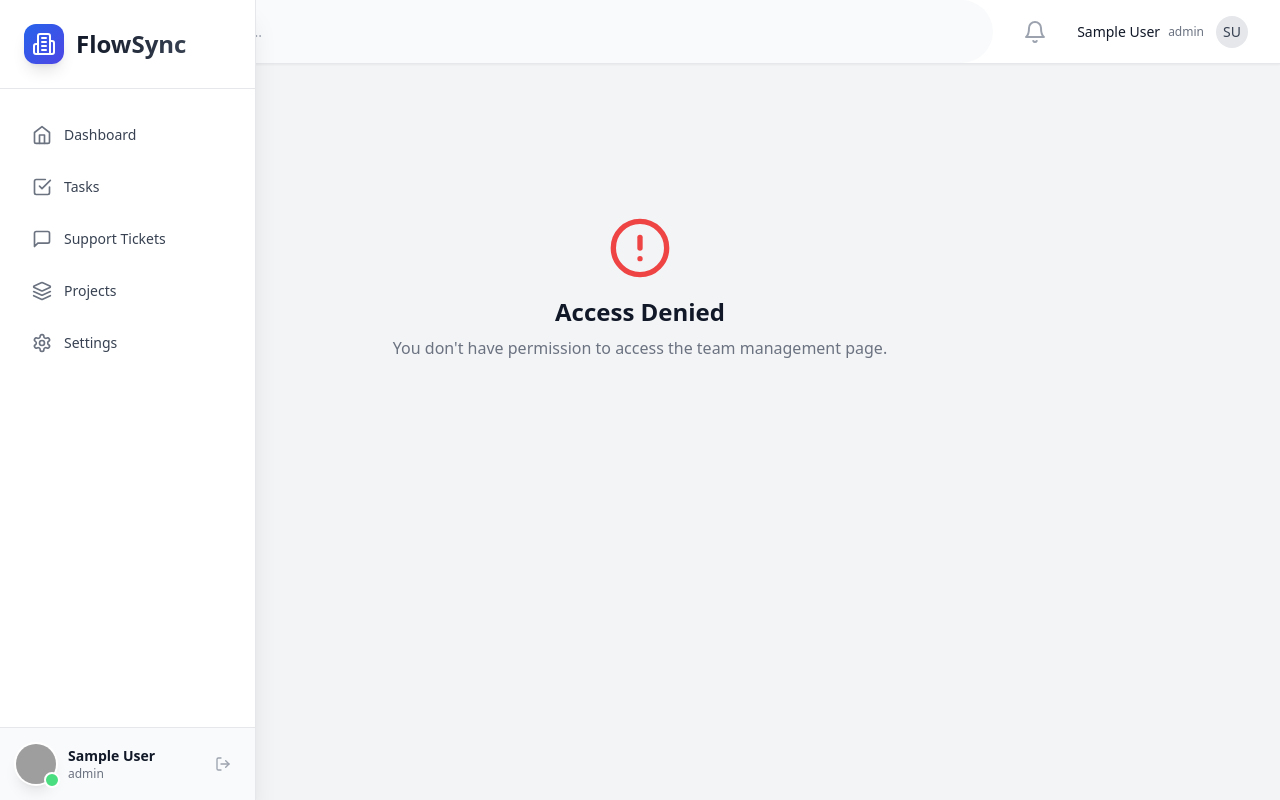
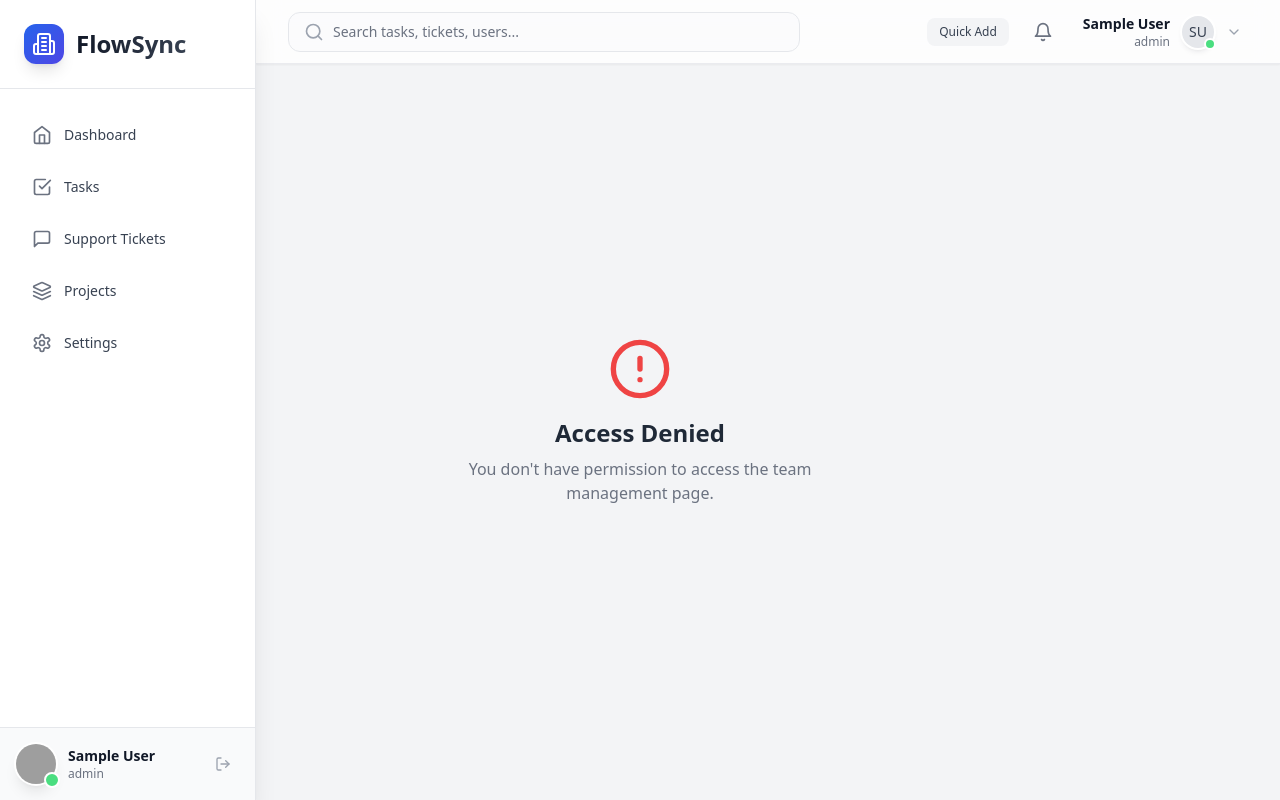
Before and after one commit to Alfredbisame/FlowSync, a React (Vite) app: page /team in a window 1280 px wide. Built offline with nearby package versions, Linux system fonts and the light colour scheme; sample sign-in values are in the browser's storage; grey boxes are pictures that could not be loaded.

Commit message:
Enhance the layout and ui of this components

```diff
--- a/src/components/layout/Header.tsx
+++ b/src/components/layout/Header.tsx
@@ -1,5 +1,5 @@
-import React from 'react';
-import { Menu, Bell, User, Search } from 'lucide-react';
+import React, { useState } from 'react';
+import { Menu, Bell, User, Search, ChevronDown, Settings, LogOut } from 'lucide-react';
 import { useAuth } from '../../context/AuthContext';
 import { useNotifications } from '../../context/NotificationContext';
 import Avatar from '../ui/Avatar';
@@ -10,14 +10,16 @@ interface HeaderProps {
 }
 
 const Header: React.FC<HeaderProps> = ({ sidebarOpen, setSidebarOpen }) => {
-  const { currentUser } = useAuth();
+  const { currentUser, logout } = useAuth();
   const { unreadCount } = useNotifications();
+  const [isProfileOpen, setIsProfileOpen] = useState(false);
 
   return (
-    <header className="sticky top-0 z-10 flex h-16 shrink-0 items-center gap-x-4 border-b border-gray-200 bg-white px-4 shadow-sm sm:gap-x-6 sm:px-6 lg:px-8">
+    <header className="sticky top-0 z-40 flex h-16 shrink-0 items-center gap-x-4 border-b border-gray-200/80 bg-white/80 backdrop-blur-md px-4 shadow-sm lg:ml-64 sm:gap-x-6 sm:px-6 lg:px-8">
+      {/* Mobile menu button */}
       <button
         type="button"
-        className="-m-2.5 p-2.5 text-gray-700 lg:hidden"
+        className="-m-2.5 p-2.5 text-gray-700 hover:text-gray-900 hover:bg-gray-100 rounded-lg transition-all duration-200 lg:hidden"
         onClick={() => setSidebarOpen(true)}
       >
         <span className="sr-only">Open sidebar</span>
@@ -27,41 +29,120 @@ const Header: React.FC<HeaderProps> = ({ sidebarOpen, setSidebarOpen }) => {
       {/* Separator */}
       <div className="h-6 w-px bg-gray-200 lg:hidden" aria-hidden="true" />
 
-      <div className="flex flex-1 gap-x-4 self-stretch lg:gap-x-6">
-        <div className="relative flex flex-1 items-center">
-          <Search className="pointer-events-none absolute left-4 h-5 w-5 text-gray-400" aria-hidden="true" />
+      <div className="flex flex-1 items-center justify-between self-stretch lg:gap-x-6">
+        {/* Search bar */}
+        <div className="relative flex flex-1 items-center max-w-lg">
+          <div className="relative w-full">
+            <Search className="pointer-events-none absolute left-4 top-1/2 -translate-y-1/2 h-5 w-5 text-gray-400" aria-hidden="true" />
             <input
               type="search"
               placeholder="Search tasks, tickets, users..."
-            className="h-full w-full border-0 bg-gray-50 py-3 pl-11 pr-4 text-gray-900 focus:ring-2 focus:ring-inset focus:ring-blue-600 sm:text-sm rounded-full"
+              className="h-10 w-full border border-gray-200 bg-gray-50/50 py-2 pl-11 pr-4 text-gray-900 placeholder:text-gray-500 focus:border-blue-500 focus:bg-white focus:ring-2 focus:ring-blue-500/20 sm:text-sm rounded-xl transition-all duration-200 hover:bg-white"
             />
           </div>
+        </div>
 
-        <div className="flex items-center gap-x-4 lg:gap-x-6">
+        <div className="flex items-center gap-x-3 lg:gap-x-4">
+          {/* Quick actions */}
+          <div className="hidden md:flex items-center gap-x-2">
+            <button className="inline-flex items-center px-3 py-1.5 text-xs font-medium text-gray-700 bg-gray-100 hover:bg-gray-200 rounded-lg transition-all duration-200">
+              Quick Add
+            </button>
+          </div>
+
           {/* Notification button */}
+          <div className="relative">
             <button
               type="button"
-            className="relative p-1.5 text-gray-400 hover:text-gray-500 rounded-full hover:bg-gray-100"
+              className="relative p-2 text-gray-500 hover:text-gray-700 hover:bg-gray-100 rounded-xl transition-all duration-200 group"
             >
               <span className="sr-only">View notifications</span>
-            <Bell className="h-6 w-6" aria-hidden="true" />
+              <Bell className="h-5 w-5 group-hover:scale-110 transition-transform duration-200" aria-hidden="true" />
               {unreadCount > 0 && (
-              <span className="absolute top-0 right-0 block h-5 w-5 rounded-full bg-red-500 text-xs text-white text-center leading-5">
+                <>
+                  <span className="absolute -top-1 -right-1 block h-5 w-5 rounded-full bg-gradient-to-r from-red-500 to-red-600 text-xs text-white text-center leading-5 shadow-lg animate-pulse">
                     {unreadCount > 9 ? '9+' : unreadCount}
                   </span>
+                  <span className="absolute -top-1 -right-1 block h-5 w-5 rounded-full bg-red-400 animate-ping"></span>
+                </>
               )}
             </button>
+          </div>
 
           {/* Profile dropdown */}
-          <div className="relative flex items-center gap-x-3">
-            <div className="hidden sm:flex sm:items-center sm:gap-x-2">
+          <div className="relative">
+            <button
+              type="button"
+              className="flex items-center gap-x-3 p-1.5 hover:bg-gray-100 rounded-xl transition-all duration-200 group"
+              onClick={() => setIsProfileOpen(!isProfileOpen)}
+            >
+              <div className="hidden sm:flex sm:flex-col sm:items-end sm:text-right">
+                <p className="text-sm font-semibold text-gray-900 group-hover:text-gray-700">
+                  {currentUser?.name}
+                </p>
+                <p className="text-xs text-gray-500 group-hover:text-gray-600">
+                  {currentUser?.role}
+                </p>
+              </div>
+
+              <div className="relative">
+                <Avatar
+                  src={currentUser?.avatar}
+                  name={currentUser?.name}
+                  size="sm"
+                  className="ring-2 ring-white shadow-md group-hover:ring-gray-200 transition-all duration-200"
+                />
+                <div className="absolute -bottom-0.5 -right-0.5 w-3 h-3 bg-green-400 border-2 border-white rounded-full"></div>
+              </div>
+
+              <ChevronDown className={`h-4 w-4 text-gray-400 transition-transform duration-200 ${isProfileOpen ? 'rotate-180' : ''}`} />
+            </button>
+
+            {/* Profile dropdown menu */}
+            {isProfileOpen && (
+              <div className="absolute right-0 mt-2 w-56 origin-top-right rounded-xl bg-white shadow-lg ring-1 ring-black ring-opacity-5 focus:outline-none z-50">
+                <div className="p-1">
+                  {/* User info */}
+                  <div className="px-4 py-3 border-b border-gray-100">
                     <p className="text-sm font-medium text-gray-900">{currentUser?.name}</p>
-              <p className="text-xs text-gray-500">{currentUser?.role}</p>
+                    <p className="text-sm text-gray-500">{currentUser?.email}</p>
                   </div>
-            <Avatar src={currentUser?.avatar} name={currentUser?.name} size="sm" />
+
+                  {/* Menu items */}
+                  <div className="py-1">
+                    <button className="flex w-full items-center px-4 py-2 text-sm text-gray-700 hover:bg-gray-100 rounded-lg transition-colors duration-200">
+                      <User className="mr-3 h-4 w-4" />
+                      Your Profile
+                    </button>
+                    <button className="flex w-full items-center px-4 py-2 text-sm text-gray-700 hover:bg-gray-100 rounded-lg transition-colors duration-200">
+                      <Settings className="mr-3 h-4 w-4" />
+                      Settings
+                    </button>
+                  </div>
+
+                  <div className="border-t border-gray-100 py-1">
+                    <button
+                      onClick={logout}
+                      className="flex w-full items-center px-4 py-2 text-sm text-red-600 hover:bg-red-50 rounded-lg transition-colors duration-200"
+                    >
+                      <LogOut className="mr-3 h-4 w-4" />
+                      Sign out
+                    </button>
                   </div>
                 </div>
               </div>
+            )}
+          </div>
+        </div>
+      </div>
+
+      {/* Backdrop for profile dropdown */}
+      {isProfileOpen && (
+        <div
+          className="fixed inset-0 z-40"
+          onClick={() => setIsProfileOpen(false)}
+        />
+      )}
     </header>
   );
 };
--- a/src/pages/TeamPage.tsx
+++ b/src/pages/TeamPage.tsx
@@ -14,10 +14,10 @@ const TeamPage: React.FC = () => {
 
   if (!isAdmin) {
     return (
-      <div className="flex flex-col items-center justify-center h-96">
+      <div className="flex flex-col items-center justify-center h-[calc(100vh-150px)] text-center px-4">
         <AlertCircle className="h-16 w-16 text-red-500 mb-4" />
-        <h1 className="text-2xl font-bold text-gray-900 mb-2">Access Denied</h1>
-        <p className="text-gray-500">
+        <h1 className="text-2xl font-bold text-gray-800 mb-2">Access Denied</h1>
+        <p className="text-gray-500 max-w-md">
           You don't have permission to access the team management page.
         </p>
       </div>
@@ -44,44 +44,44 @@ const TeamPage: React.FC = () => {
   };
 
   return (
-    <div>
-      <div className="flex justify-between items-center mb-6">
-        <h1 className="text-2xl font-bold text-gray-900">Team Members</h1>
-
-        <Button variant="primary">Add Team Member</Button>
+    <div className="px-4 md:px-8 lg:px-16 py-8">
+      <div className="flex flex-col sm:flex-row justify-between items-start sm:items-center gap-4 mb-8">
+        <h1 className="text-3xl font-bold text-gray-900">Team Members</h1>
+        <Button variant="primary" className="w-full sm:w-auto">Add Team Member</Button>
       </div>
 
-      <Card className="mb-6">
+      <Card className="mb-6 shadow-sm">
         <div className="relative">
           <Search className="absolute left-3 top-1/2 transform -translate-y-1/2 text-gray-400 h-5 w-5" />
           <Input
             placeholder="Search team members..."
             value={searchTerm}
             onChange={(e) => setSearchTerm(e.target.value)}
-            className="pl-10"
+            className="pl-10 focus:ring-2 focus:ring-primary-500 transition"
           />
         </div>
       </Card>
 
-      <div className="grid grid-cols-1 md:grid-cols-2 lg:grid-cols-3 gap-6">
+      <div className="grid grid-cols-1 sm:grid-cols-2 lg:grid-cols-3 gap-8">
         {filteredUsers.map(user => (
-          <Card key={user.id} className="overflow-hidden">
+          <Card
+            key={user.id}
+            className="overflow-hidden shadow-lg transition-all duration-300 hover:shadow-xl hover:-translate-y-1 rounded-2xl"
+          >
             <div className="bg-gradient-to-r from-blue-600 to-orange-500 h-24"></div>
-
             <div className="px-6 pb-6">
               <div className="flex justify-center -mt-12 mb-4">
                 <Avatar
                   src={user.avatar}
                   name={user.name}
                   size="xl"
-                  className="border-4 border-white"
+                  className="border-4 border-white shadow-md"
                 />
               </div>
 
               <div className="text-center mb-4">
                 <h3 className="text-xl font-semibold text-gray-900">{user.name}</h3>
                 <p className="text-gray-500">{user.position}</p>
-
                 <div className="flex justify-center mt-2">
                   <Badge variant={getRoleBadgeVariant(user.role)}>
                     {user.role}
@@ -89,28 +89,29 @@ const TeamPage: React.FC = () => {
                 </div>
               </div>
 
-              <div className="border-t border-gray-100 pt-4">
-                <div className="flex items-center text-sm text-gray-500 mb-2">
+              <div className="border-t border-gray-100 pt-4 space-y-2 text-sm text-gray-500">
+                <div className="flex items-center">
                   <Mail className="h-4 w-4 mr-2" />
-                  {user.email}
+                  <span className="truncate">{user.email}</span>
                 </div>
-
-                <div className="flex items-center text-sm text-gray-500">
+                <div className="flex items-center">
                   <Phone className="h-4 w-4 mr-2" />
-                  (555) 123-4567
+                  <span>(555) 123-4567</span>
                 </div>
               </div>
 
               <div className="flex justify-end mt-4">
-                <Button variant="outline" size="sm">View Profile</Button>
+                <Button variant="outline" size="sm" className="hover:bg-gray-100 transition">
+                  View Profile
+                </Button>
               </div>
             </div>
           </Card>
         ))}
 
         {filteredUsers.length === 0 && (
-          <div className="col-span-full py-12 text-center bg-gray-50 rounded-lg">
-            <p className="text-gray-500">No team members found matching your search</p>
+          <div className="col-span-full py-12 text-center bg-gray-50 rounded-xl border border-dashed border-gray-200">
+            <p className="text-gray-500 text-lg">No team members found matching your search.</p>
           </div>
         )}
       </div>
```
Lines whose indentation alone changed are shown as unchanged.
